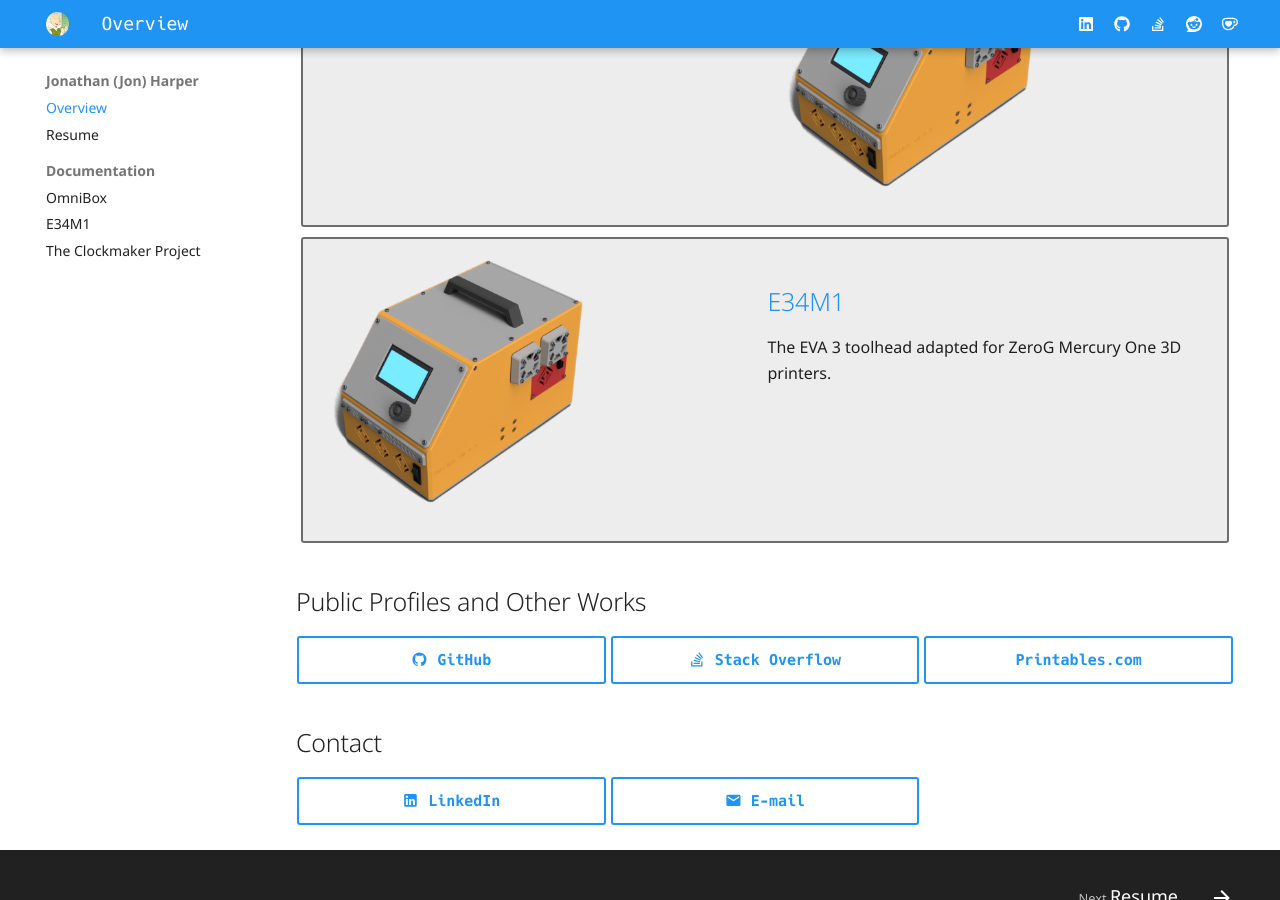
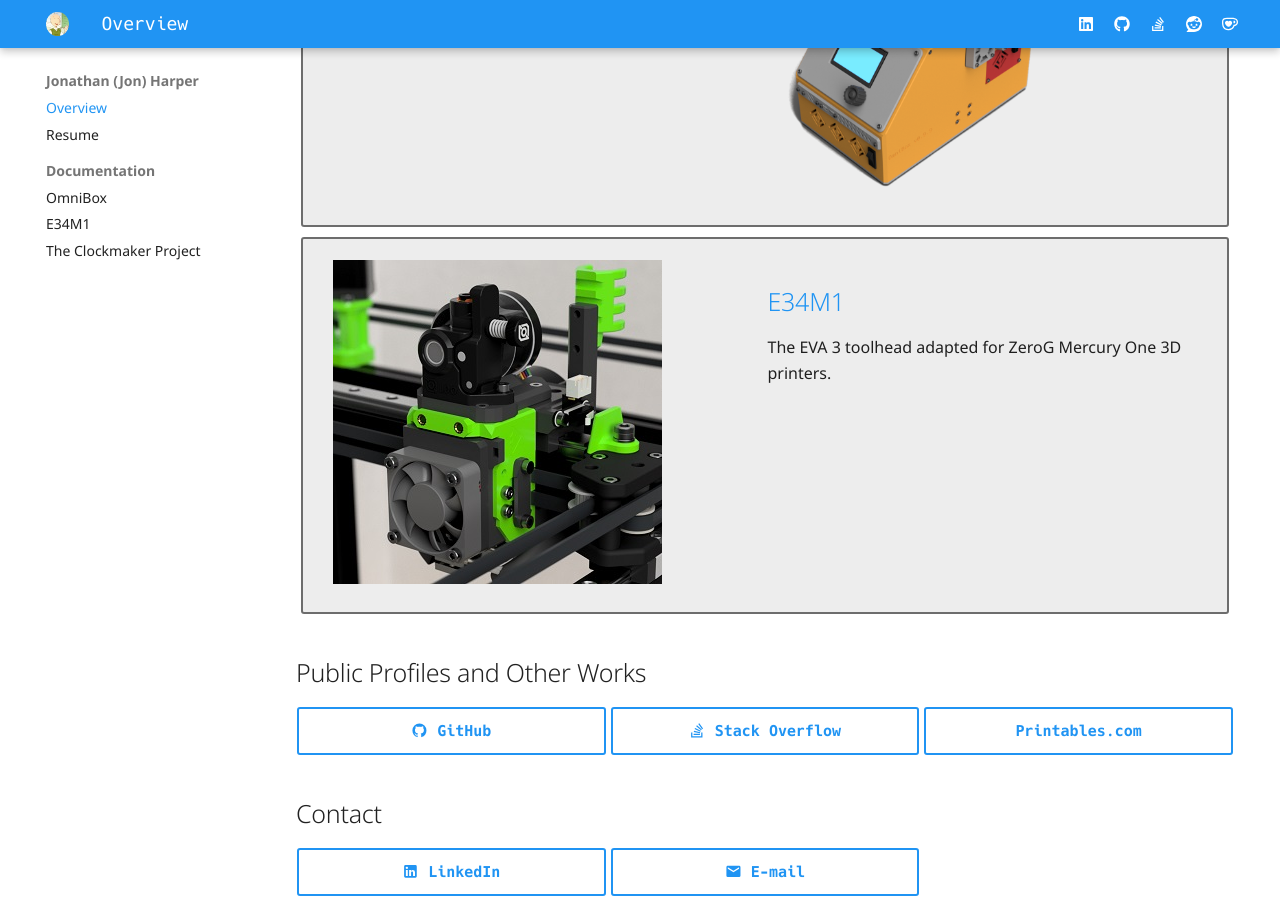
Before and after one commit to jon-harper/jon-harper.github.io, an MkDocs documentation site: the page built from docs/index.md, in a window 1280 px wide and 900 px high, scrolled down 669 px. Built offline with MkDocs 1.6.1 and Material for MkDocs 9.7.7, drawn with Linux system fonts in a browser that asks for light colours.

Commit message:
Added EVA render

```diff
--- a/docs/index.md
+++ b/docs/index.md
@@ -36,7 +36,7 @@ A modular, 3D-printable electronics case for 3D printers.
 </div>
 <div markdown class="jh-card jh-grid-container jh-grid-2">
 <div markdown class="jh-grid-img">
-[![omnibox](img/omnibox.png){width="250px"}](https://jon-harper.github.io/E34M1)
+[![omnibox](img/e34m1/render.jpg)](https://jon-harper.github.io/E34M1)
 </div>
 <div markdown class="jh-grid-para">
 
```
Also changed, not shown: docs/img/e34m1/render.jpg (added).
